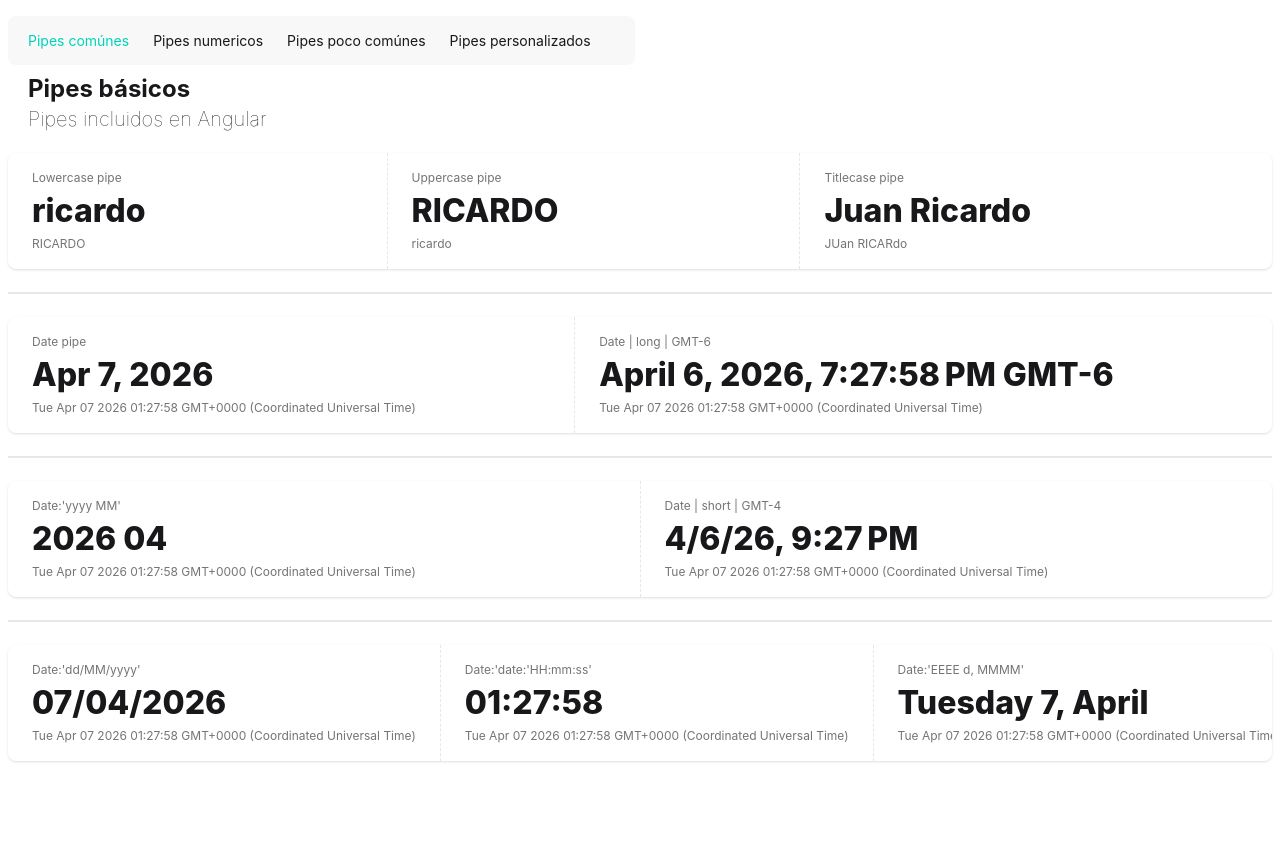
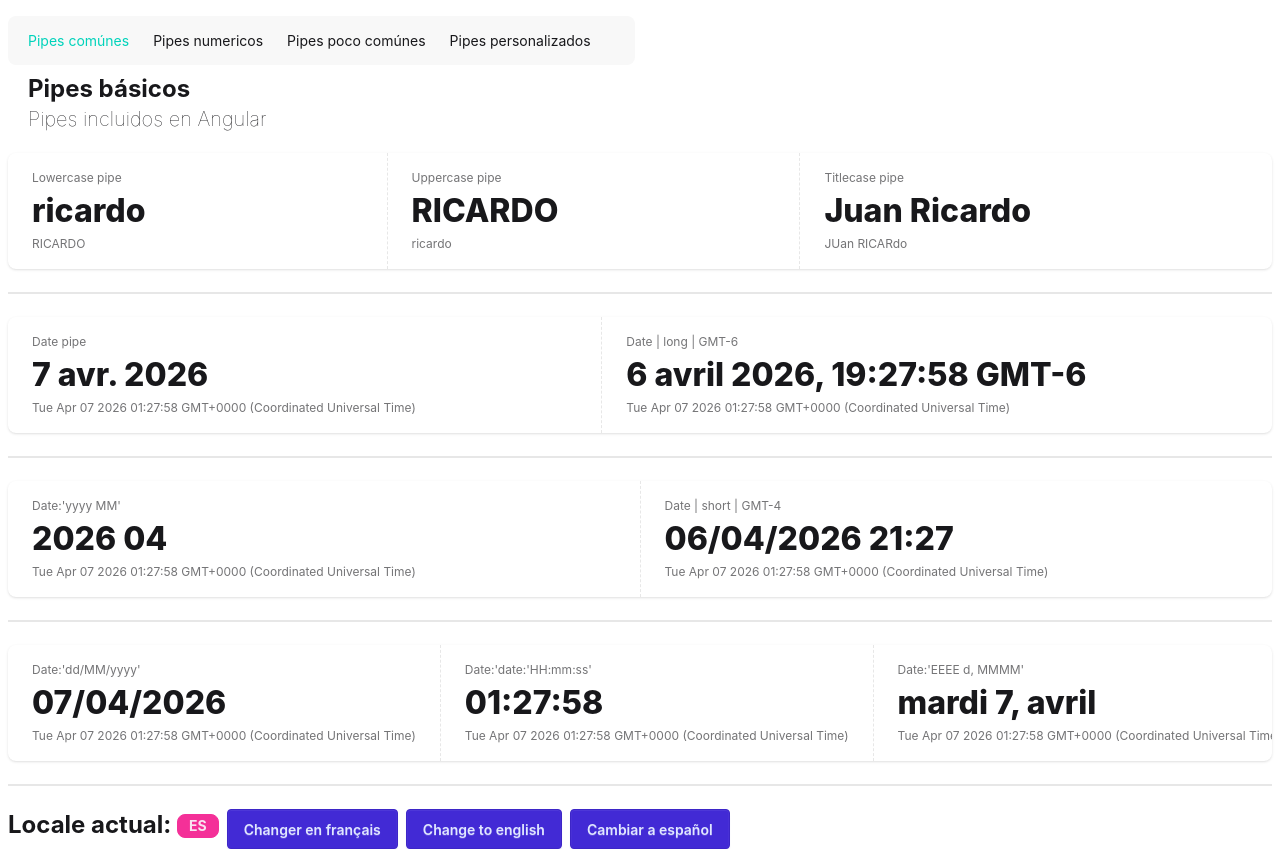
Before and after one commit to flashdc7/pipes-2025, an Angular app: page /basics in a window 1280 px wide. Before the commit the page ends 800 px from the top, so only its background shows below. Built offline with nearby package versions, Linux system fonts and the light colour scheme.

Commit message:
agregar idiomas en app.config

```diff
--- a/src/app/app.config.ts
+++ b/src/app/app.config.ts
@@ -1,11 +1,22 @@
-import { ApplicationConfig, provideBrowserGlobalErrorListeners } from '@angular/core';
+import { ApplicationConfig, LOCALE_ID, provideBrowserGlobalErrorListeners } from '@angular/core';
 import { provideRouter } from '@angular/router';
 
 import { routes } from './app.routes';
 
+import localeEs from '@angular/common/locales/es';
+import localeFr from '@angular/common/locales/fr';
+import { registerLocaleData } from '@angular/common';
+
+registerLocaleData(localeEs, 'es');
+registerLocaleData(localeFr, 'fr');
+
 export const appConfig: ApplicationConfig = {
   providers: [
     provideBrowserGlobalErrorListeners(),
-    provideRouter(routes)
+    provideRouter(routes),
+    {
+      provide: LOCALE_ID,
+      useValue: 'fr'
+    }
   ]
 };
--- a/src/app/pages/basic-page/basic-page.html
+++ b/src/app/pages/basic-page/basic-page.html
@@ -76,3 +76,16 @@
     <div class="stat-desc">{{ customDate() }}</div>
   </div>
 </div>
+
+<div class="divider"></div>
+
+<div class="gap-2 flex flex-row">
+  <h1 class="text-2xl font-bold">
+    Locale actual:
+    <span class="badge badge-secondary">ES</span>
+  </h1>
+
+  <button class="btn btn-primary">Changer en français</button>
+  <button class="btn btn-primary">Change to english</button>
+  <button class="btn btn-primary">Cambiar a español</button>
+</div>
```
